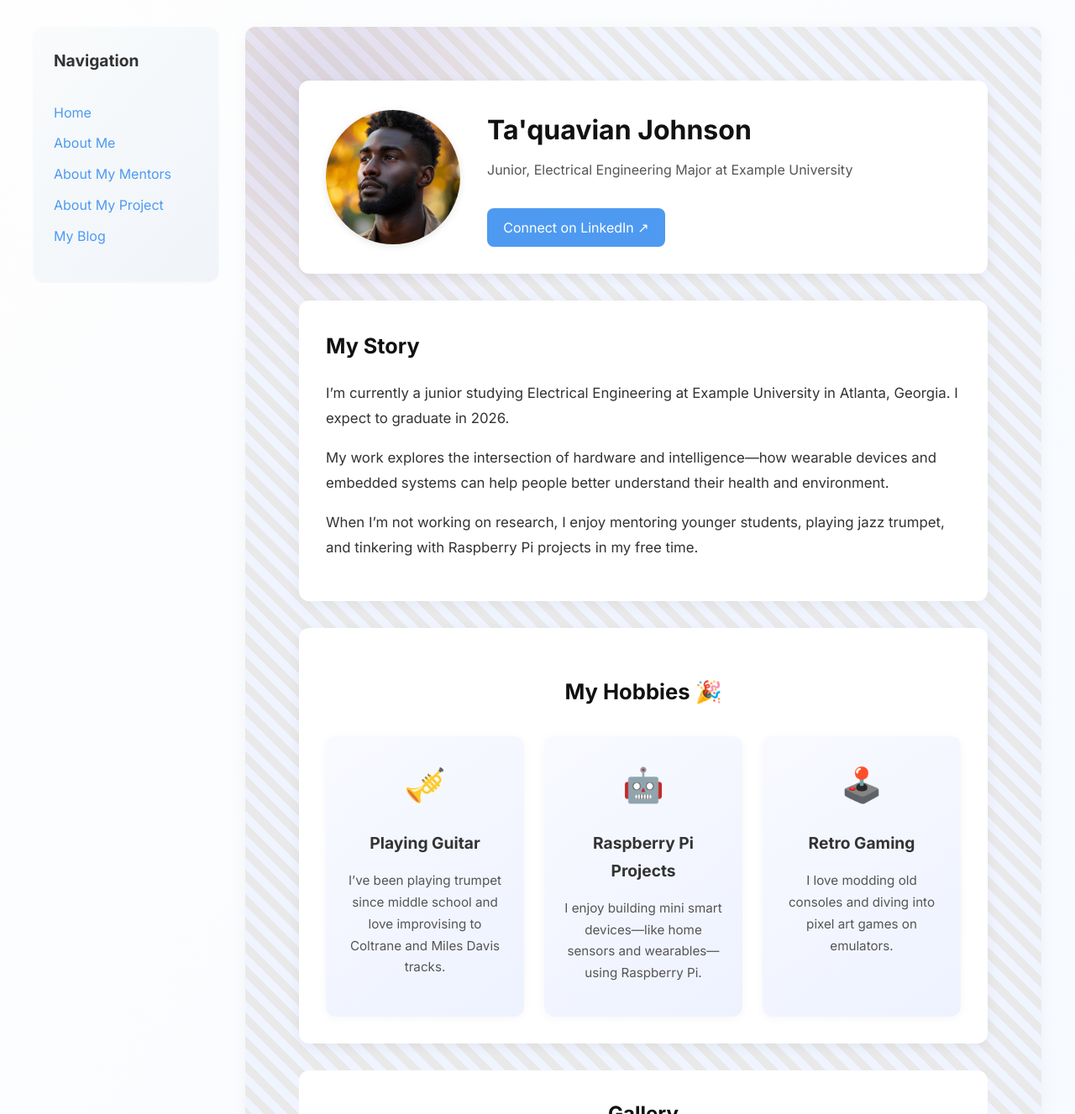
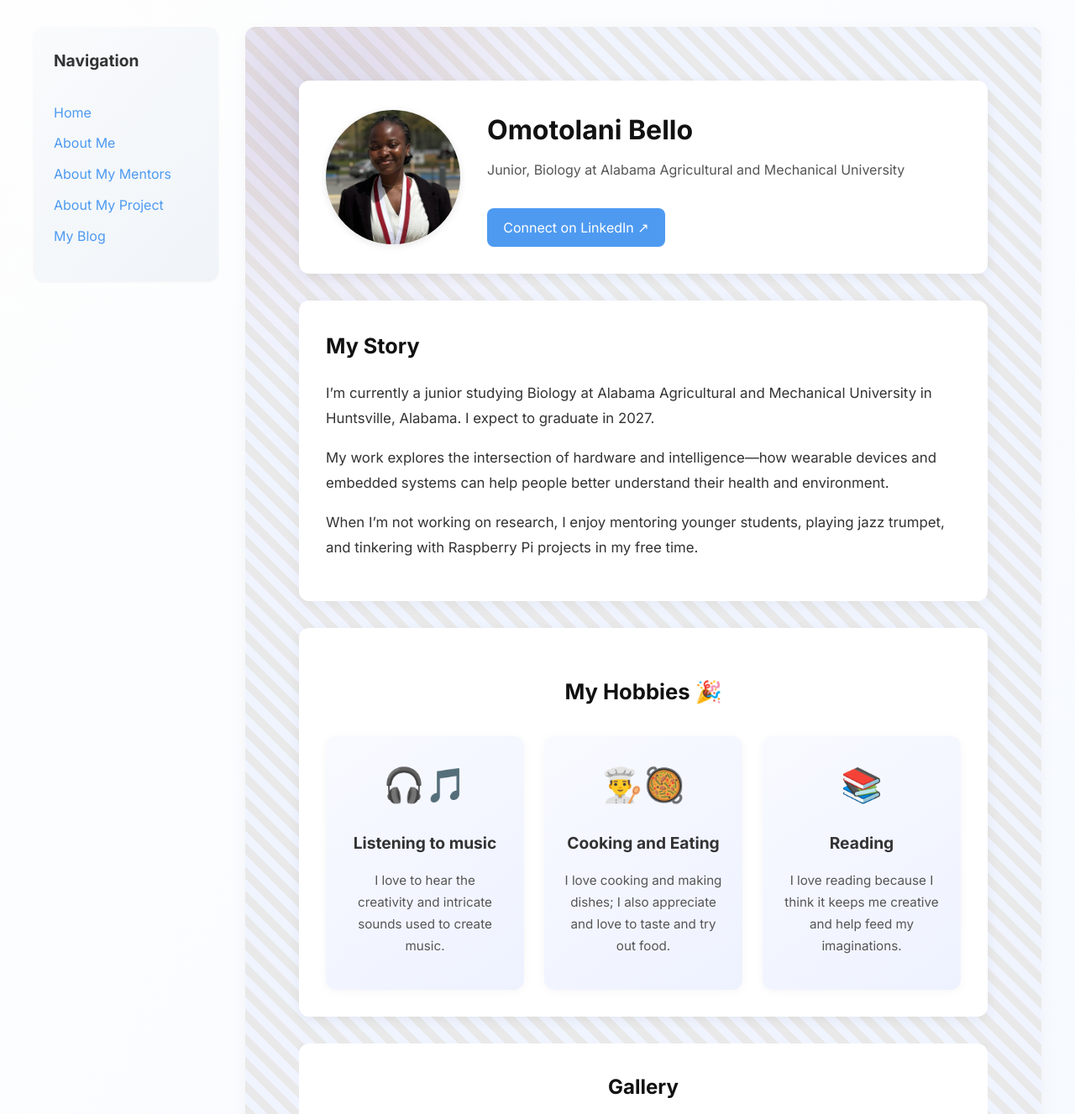
Before and after one commit to TolaniBello/TolaniBello.github.io, a Jekyll site: the page built from pages/about-me.md, in a window 1280 px wide and 1400 px high, cut to the strip 0-1327 px from the top of the window. Shown: the whole strip at 84% size. Built offline with Jekyll 4.4.1, drawn with Linux system fonts in a browser that asks for light colours.

Commit message:
Update about-me.md

```diff
--- a/pages/about-me.md
+++ b/pages/about-me.md
@@ -4,27 +4,27 @@ title: About Me
 permalink: /about-me.html
 
 about:
-  name: Ta'quavian Johnson
-  role: Junior, Electrical Engineering Major at Example University
-  image: /assets/images/me.jpg
+  name: Omotolani Bello
+  role: Junior, Biology at Alabama Agricultural and Mechanical University
+  image: /assets/images/6BE673B6-5022-4D32-A51A-254B6BCAE54D.jpeg
   linkedin: https://www.linkedin.com/in/taquavian-johnson/
   bio: |
-    I’m currently a junior studying Electrical Engineering at Example University in Atlanta, Georgia. I expect to graduate in 2026.
+    I’m currently a junior studying Biology at Alabama Agricultural and Mechanical University in Huntsville, Alabama. I expect to graduate in 2027.
 
     My work explores the intersection of hardware and intelligence—how wearable devices and embedded systems can help people better understand their health and environment.
 
     When I’m not working on research, I enjoy mentoring younger students, playing jazz trumpet, and tinkering with Raspberry Pi projects in my free time.
 
   hobbies:
-    - icon: 🎺
-      title: Playing Guitar
-      description: I’ve been playing trumpet since middle school and love improvising to Coltrane and Miles Davis tracks.
-    - icon: 🤖
-      title: Raspberry Pi Projects
-      description: I enjoy building mini smart devices—like home sensors and wearables—using Raspberry Pi.
-    - icon: 🕹️
-      title: Retro Gaming
-      description: I love modding old consoles and diving into pixel art games on emulators.
+    - icon: 🎧🎵
+      title: Listening to music
+      description: I love to hear the creativity and intricate sounds used to create music.
+    - icon: 👨‍🍳🥘
+      title: Cooking and Eating
+      description: I love cooking and making dishes; I also appreciate and love to taste and try out food.
+    - icon: 📚
+      title: Reading
+      description: I love reading because I think it keeps me creative and help feed my imaginations.
 
   gallery:
     - image: /assets/images/me-guitar.png
```
